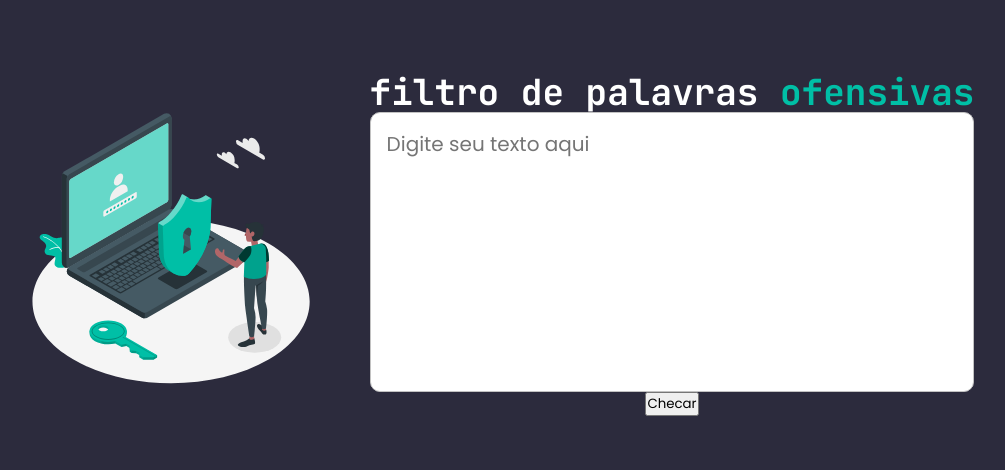
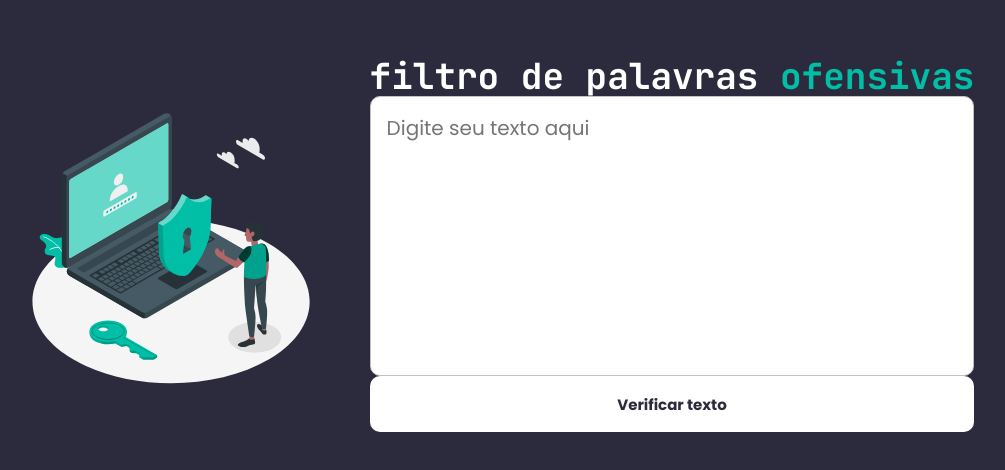
Before and after one commit to Jcassio-dev/VerificadorDePalavroes, a React (Vite) app: page / in a window 1280 px wide. Shown: the part 156-626 px from the top of the page, without its empty margins (168-1173 px from the left). Built offline with nearby package versions, Linux system fonts and the light colour scheme.

Commit message:
add Button component

```diff
--- /dev/null
+++ b/src/components/Button/index.tsx
@@ -0,0 +1,16 @@
+import {FC} from 'react';
+import {Container} from './styles'
+
+
+interface ButtonProps {
+text?: string;
+onClick?: any;
+}
+
+export const Button: FC<ButtonProps> = ({text, onClick}) => {
+    return (
+        <Container onClick={onClick}>
+            {text}
+        </Container>
+    );
+};
--- /dev/null
+++ b/src/components/Button/styles.ts
@@ -0,0 +1,32 @@
+import styled from "styled-components";
+
+
+export const Container = styled.button`
+    width: 100%;
+    height: 56px;
+
+    padding: 0 16px;
+
+    background: var(--white);
+    color: var(--black);
+
+    border: 0;
+    border-radius: 10px;
+
+    font-family: 'Poppins';
+    font-size: 15px;
+    font-weight: 700;
+
+    display: flex;
+    align-items: center;
+    justify-content: center;
+
+    transition: 0.3s;
+
+    cursor: pointer;
+
+    &:hover{
+        background-color: var(--green);
+        color: var(--white);
+    }
+`
--- a/src/pages/Home/index.tsx
+++ b/src/pages/Home/index.tsx
@@ -7,6 +7,7 @@ import { badWordList } from "../../utils/badWordList";
 import Security from '../../assets/Security.svg'
 
 import { Textarea } from "../../components/Textarea";
+import { Button } from "../../components/Button";
 
 
 export function Home() {
@@ -29,7 +30,7 @@ export function Home() {
       <Info>
         <h1>filtro de palavras <span>ofensivas</span></h1>
         <Textarea value={text} onChange={(e: any) => setText(e.target.value)} placeholder="Digite seu texto aqui"/>
-        <button onClick={() => verifyText(text)}>Checar</button>
+        <Button onClick={() => verifyText(text)} text="Verificar texto"/>
       </Info>
     </div>
     </Container>
```
